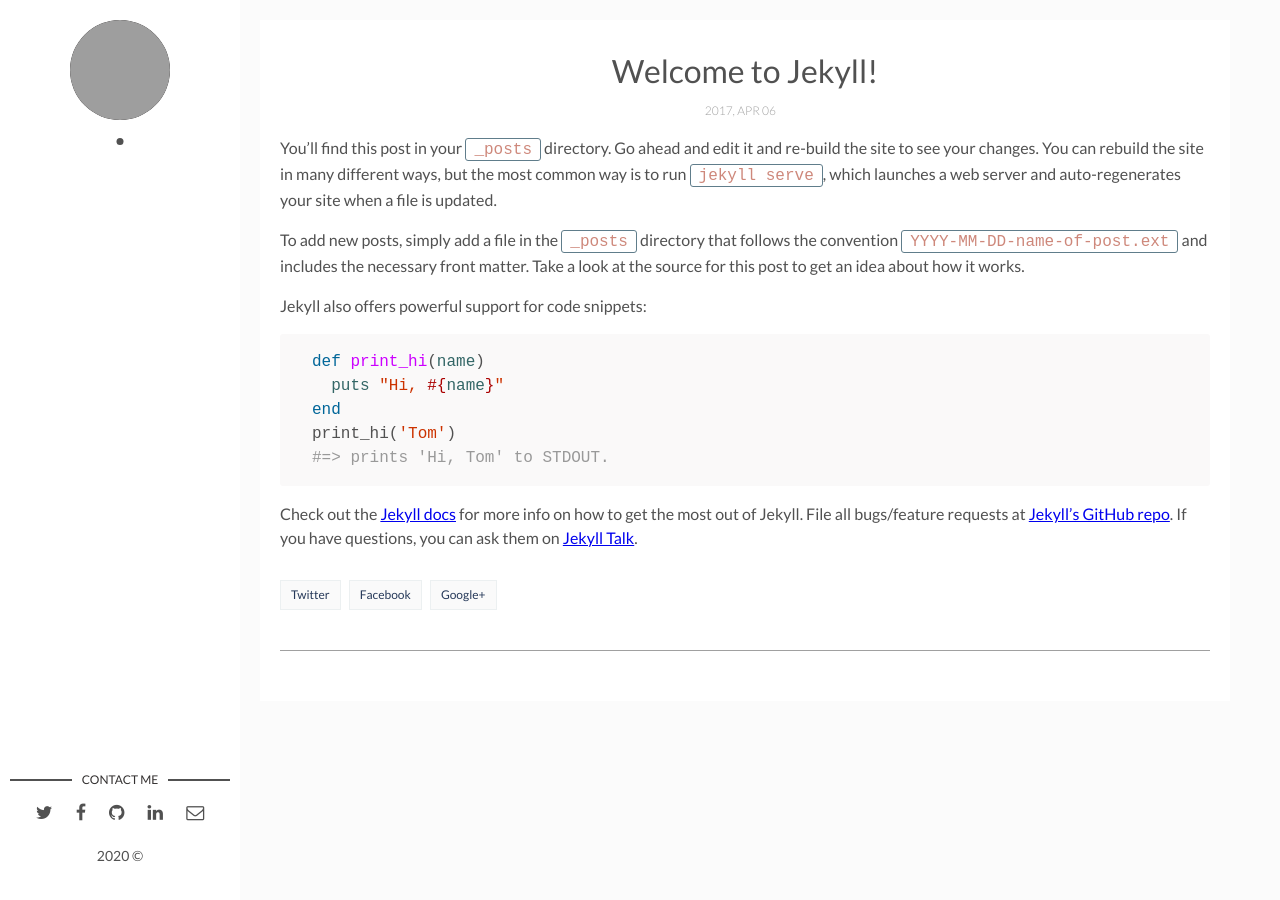
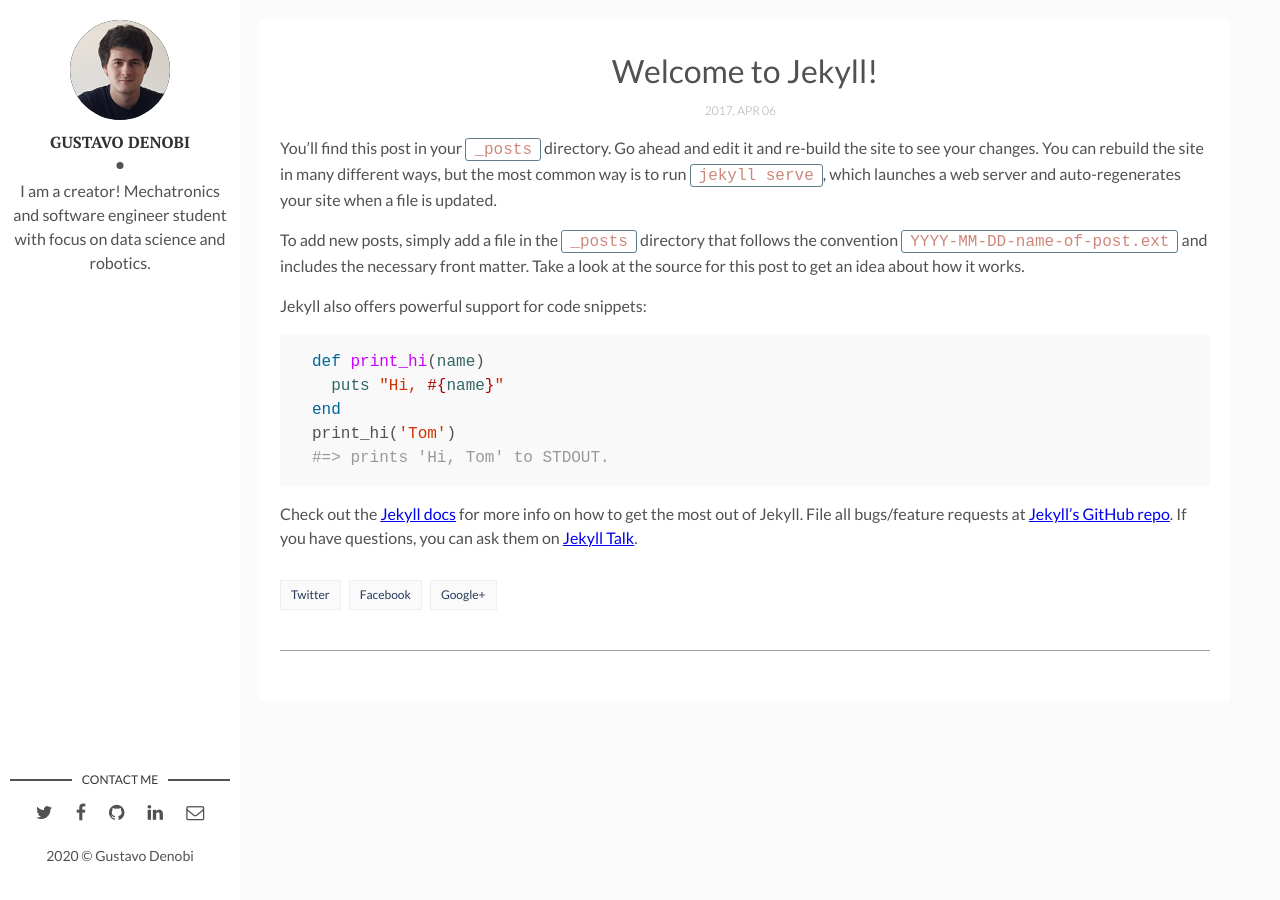
Before and after one commit to GustavoDenobi/GustavoDenobi.github.io, a Jekyll site: the page built from _posts/2017-04-06-welcome-to-jekyll.markdown, in a window 1280 px wide. Built offline with Jekyll 4.4.1, drawn with Linux system fonts in a browser that asks for light colours; grey boxes are pictures that could not be loaded.

Commit message:
Update _config.yml

```diff
--- a/_config.yml
+++ b/_config.yml
@@ -1 +1,37 @@
-remote_theme: gustavodenobi/flexible
+title: Denobi's Portfolio
+description: > # this means to ignore newlines until "baseurl:"
+  Hi, my name is Gustavo Denobi. Welcome to my portfolio!
+  Here you can find information about many different projects, from robotics and prototyping to deep learning based microphones.
+  Please contact me if you have any question.
+permalink: ':title/'
+baseurl: "/" # the subpath of your site, e.g. /blog
+url: "https://gustavodenobi.github.io/" # the base hostname & protocol for your site, e.g. http://example.com
+site-twitter: #if your site has a twitter account, enter it here
+
+# Author Settings
+author: Gustavo Denobi # add your name
+author-img: denobi.jpg # add your photo
+about-author: I am a creator! Mechatronics and software engineer student with focus on data science and robotics. # add description
+social-twitter: # add your Twitter handle
+social-facebook: # add your Facebook handle
+social-github: gustavodenobi # add your Github handle
+social-linkedin: denobi # add your Linkedin handle
+social-email: gustavodenobi@gmail.com # add your Email address
+
+# Disqus
+discus-identifier: # add your discus identifier
+
+# Tracker
+analytics: # Google Analytics
+
+# Build Settings
+markdown: kramdown
+plugins:
+  - jekyll-sitemap
+  - jekyll-paginate
+  - jemoji
+
+paginate: 8
+paginate_path: "/page/:num"
+
+exclude: ["node_modules", "gulpfile.js", "package.json", "yarn.lock"]
```
